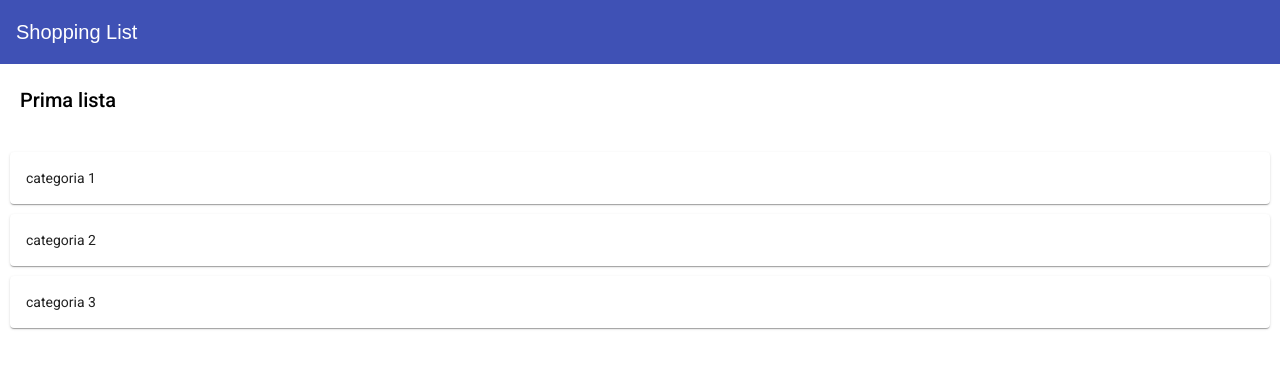
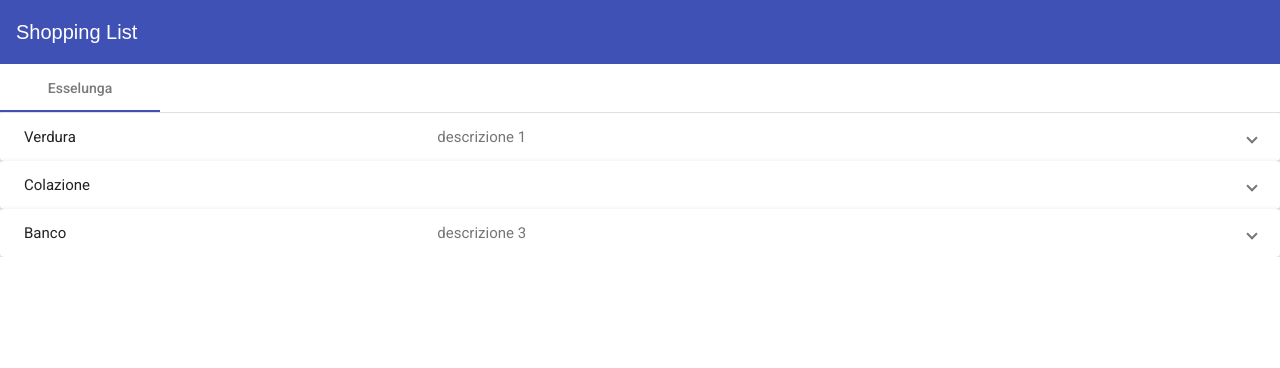
Before and after one commit to a29340/shopping-list-fe, an Angular app: page / in a window 1280 px wide. Shown: the top 368 px of the page. Built offline with nearby package versions, Linux system fonts and the light colour scheme.

Commit message:
created shoppinglist elements

```diff
--- a/src/app/services/list-service.service.ts
+++ b/src/app/services/list-service.service.ts
@@ -7,11 +7,11 @@ import { ShoppingList } from '../interfaces/ShoppingList';
 export class ListService {
   static getList(): ShoppingList {
     return {
-      name: 'Prima lista',
-      description: 'Prima lista mai scritta in typescript da me',
+      name: 'Esselunga',
+      description: 'Lista della spesa ordinaria',
       categoryList: [
         {
-          name: 'categoria 1',
+          name: 'Verdura',
           description: 'descrizione 1',
           elementList: [
             {
@@ -28,15 +28,35 @@ export class ListService {
           subcategoryList: []
         },
         {
-          name: 'categoria 2',
-          description: 'descrizione 2',
-          elementList: [],
+          name: 'Colazione',
+          description: '',
+          elementList: [{
+            name: 'Biscotti',
+            description: '',
+            quantity: 1
+          },
+          {
+            name: 'Yogurt',
+            description: 'quelle dolci',
+            quantity: 2
+          }],
           subcategoryList: []
         },
         {
-          name: 'categoria 3',
+          name: 'Banco',
           description: 'descrizione 3',
-          elementList: [],
+          elementList: [
+            {
+            name: 'Prosciutto cotto',
+            description: '',
+            quantity: 5
+          },
+          {
+            name: 'Pane',
+            description: 'quelle dolci',
+            quantity: 6
+          }
+        ],
           subcategoryList: []
         }
       ]
--- a/src/app/shopping-category/shopping-category.component.html
+++ b/src/app/shopping-category/shopping-category.component.html
@@ -1 +1,17 @@
-<mat-card>{{category.name}}</mat-card>
+<mat-expansion-panel>
+  <mat-expansion-panel-header>
+    <mat-panel-title>
+      {{category.name}}
+    </mat-panel-title>
+    <mat-panel-description>
+      {{category.description}}
+    </mat-panel-description>
+  </mat-expansion-panel-header>
+
+  <mat-list>
+    <mat-list-item *ngFor='let element of category.elementList'>
+      <app-shopping-element [element]="element"></app-shopping-element>
+    </mat-list-item>
+  </mat-list>
+
+</mat-expansion-panel>
--- /dev/null
+++ b/src/app/shopping-element/shopping-element.component.html
@@ -0,0 +1 @@
+<mat-checkbox labelPosition="after">{{element.name}}</mat-checkbox>
--- /dev/null
+++ b/src/app/shopping-element/shopping-element.component.ts
@@ -0,0 +1,19 @@
+import { Component, OnInit, Input } from '@angular/core';
+import { ShoppingElement } from '../interfaces/ShoppingElement';
+
+@Component({
+  selector: 'app-shopping-element',
+  templateUrl: './shopping-element.component.html',
+  styleUrls: ['./shopping-element.component.css']
+})
+export class ShoppingElementComponent implements OnInit {
+
+  @Input() element: ShoppingElement;
+
+
+  constructor() { }
+
+  ngOnInit(): void {
+  }
+
+}
--- a/src/app/shopping-list/shopping-list.component.html
+++ b/src/app/shopping-list/shopping-list.component.html
@@ -1,6 +1,7 @@
-<div>
-    <h2>{{list.name}}</h2>
-</div>
-<div *ngFor="let category of list.categoryList">
-    <app-shopping-category [category]="category"></app-shopping-category>
-</div>
+<mat-tab-group>
+    <mat-tab [label]="list.name">
+        <mat-accordion multi=true>
+            <app-shopping-category *ngFor="let category of list.categoryList" [category]="category"></app-shopping-category>
+        </mat-accordion>
+    </mat-tab>
+</mat-tab-group>
```
Also changed, not shown: src/app/app.module.ts (+12 -3 lines), src/app/shopping-element/shopping-element.component.css (added), 1 other file (tests, documents, lock files or other folders).
